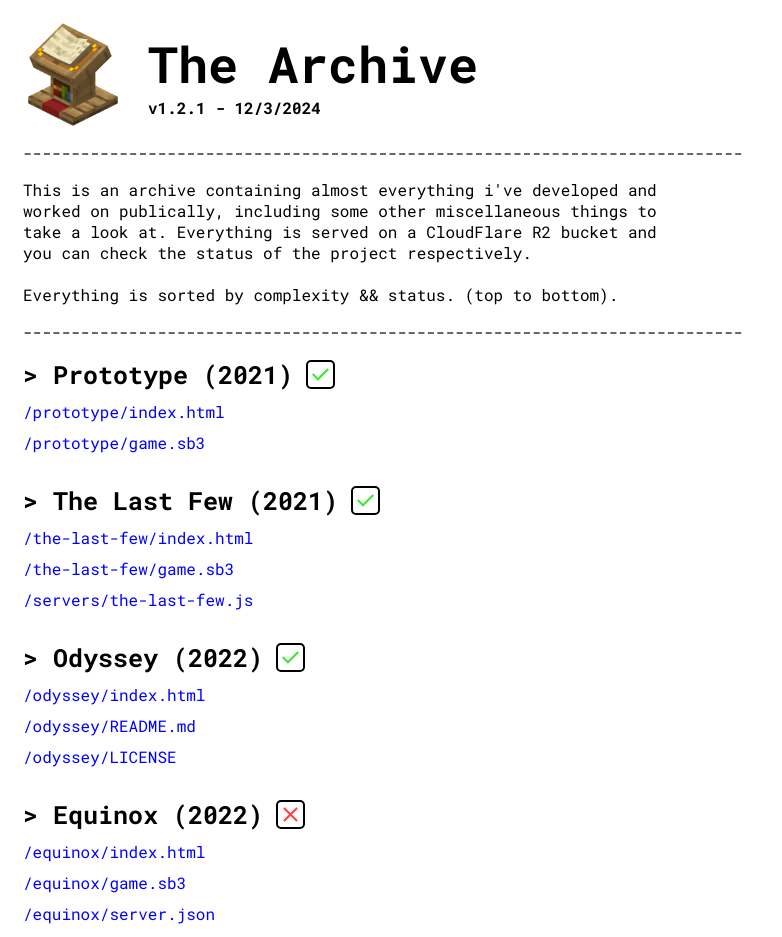
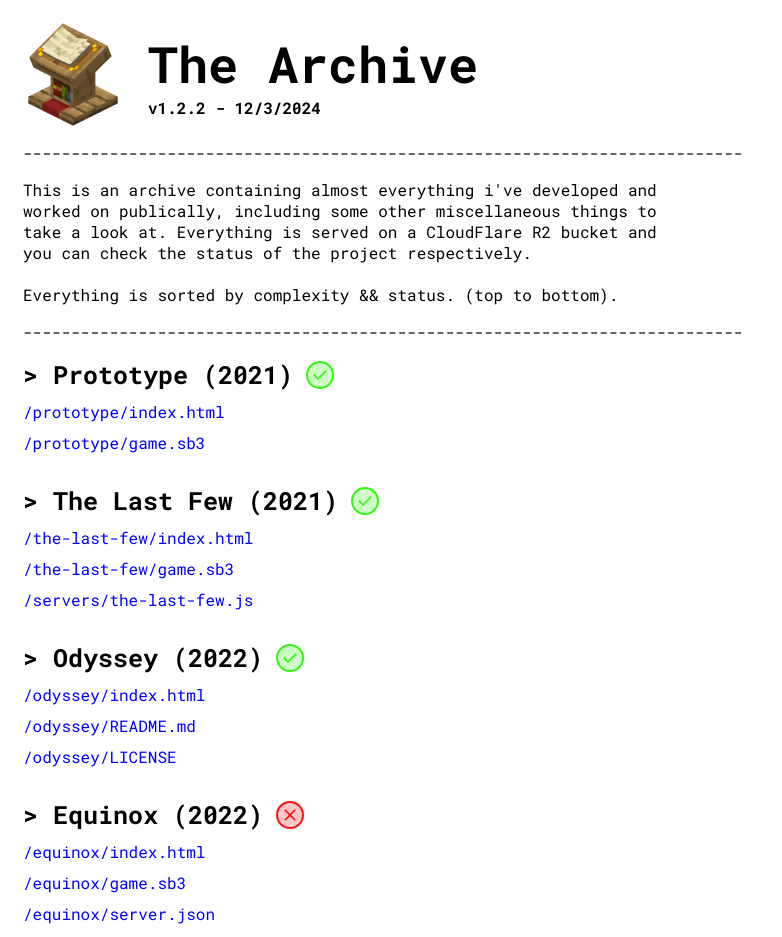
Before and after one commit to rh3t/Archive, a Next.js app: page / in a window 1280 px wide. Shown: the top 937 px of the page, without its empty margins (0-782 px from the left). Built offline with nearby package versions, Linux system fonts and the light colour scheme.

Commit message:
Commit v1.2.2

```diff
--- a/components/Header.module.css
+++ b/components/Header.module.css
@@ -1,3 +1,15 @@
+/*
+
+    --default-radius: 5px;
+
+    --red: rgb(247, 22, 56);
+    --red-background: rgb(247, 22, 56, 0.25);
+
+    --green: rgb(26, 247, 22);
+    --green-background: rgb(26, 247, 22);
+
+*/
+
 .headerContainer {
     display: flex;
     align-items: center;
@@ -10,7 +22,17 @@
 }
 
 .headerImage {
+    padding: 2px;
     margin-left: 13px;
-    border-radius: 5px;
-    border: 2px solid black;
+    border-radius: 50%;
 }
+
+.red {
+    border: 2px solid #f71616;
+    background-color: rgb(247, 22, 22, 0.25);
+}
+
+.green {
+    border: 2px solid #38f716;
+    background-color: rgb(56, 247, 22, 0.25);
+}
--- a/components/Header.tsx
+++ b/components/Header.tsx
@@ -16,7 +16,7 @@ const Header = ({text, id, working}: HeaderProps) => {
             <p className = {styles.headerContent}>
                 {'>'} {text}
             </p>
-            {working ? <img className = {styles.headerImage} src = '/images/check.svg' width = {25}/> : <img className = {styles.headerImage} src = '/images/close.svg' width = {25}/>}
+            {working ? <img className = {`${styles.headerImage} ${styles.green}`} src = '/images/check.svg' width = {20}/> : <img className = {`${styles.headerImage} ${styles.red}`} src = '/images/close.svg' width = {20}/>}
         </div>
 
     )
--- a/metadata.json
+++ b/metadata.json
@@ -1,4 +1,4 @@
 {
-    "version": "1.2.1",
+    "version": "1.2.2",
     "build_date": "12/3/2024"
 }
```
Also changed, not shown: public/images/check.svg, public/images/close.svg.
